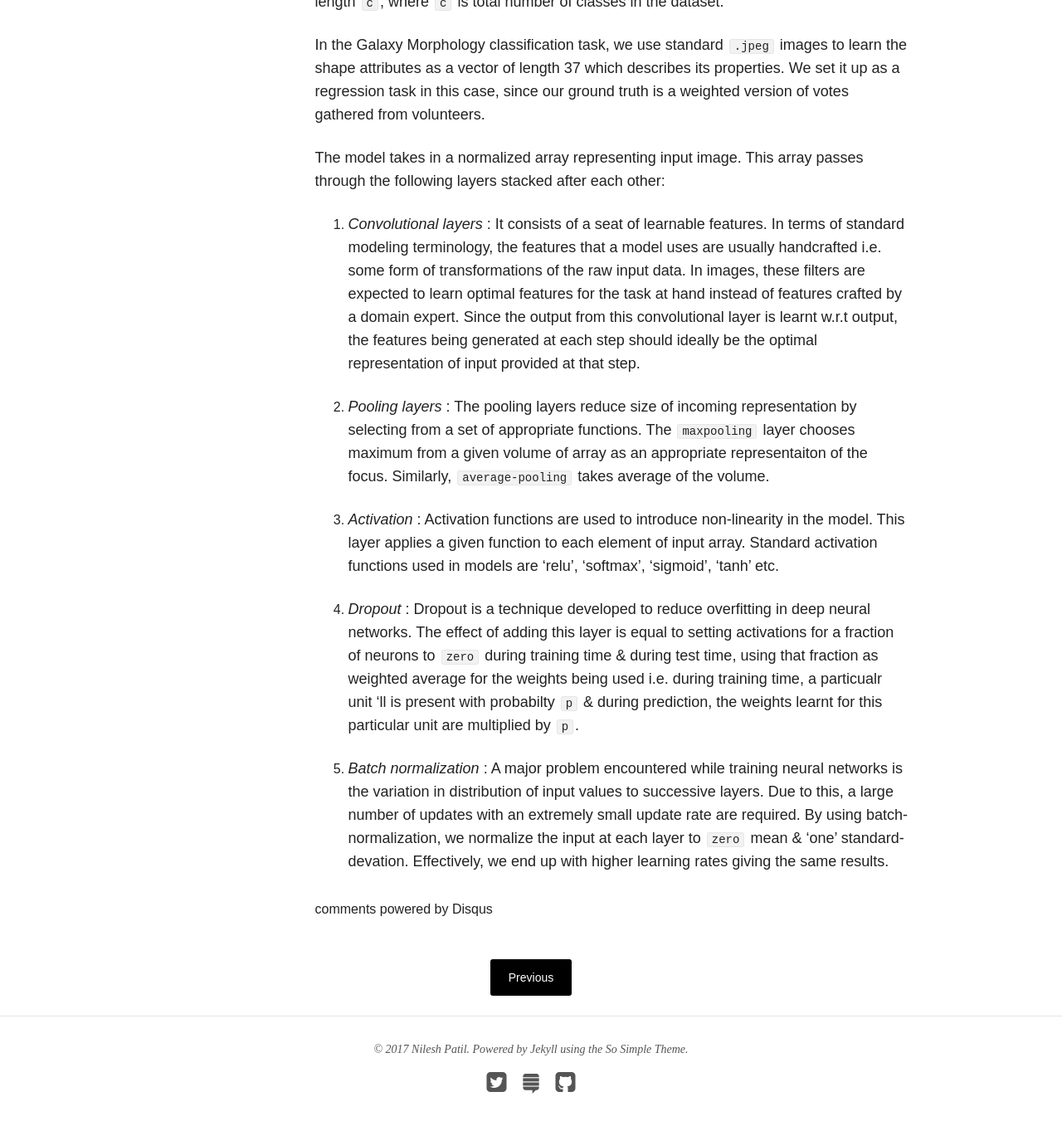
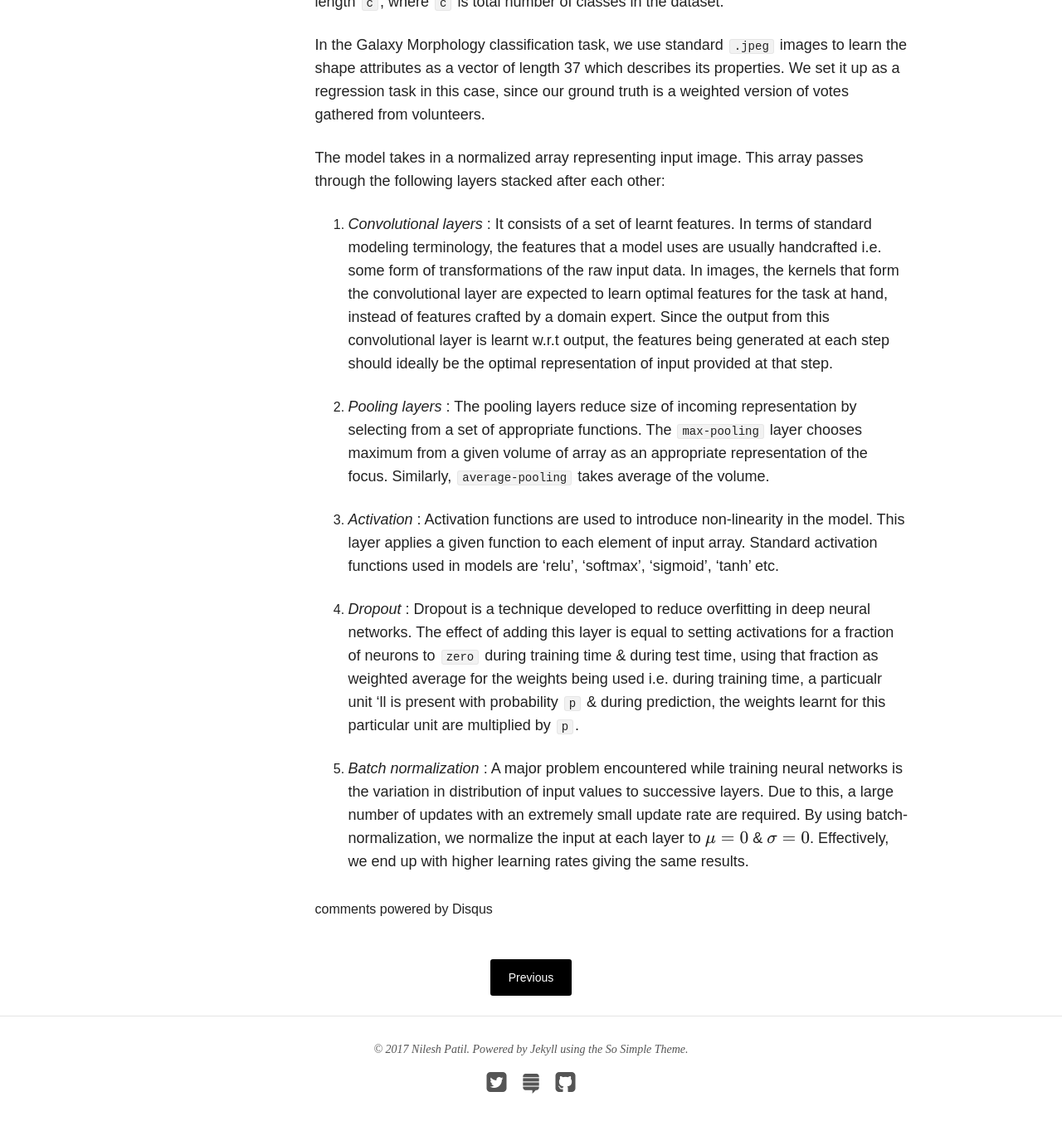
Before and after one commit to nilesh-patil/nilesh-patil.github.io, a Jekyll site: the page built from _posts/blog/2017-07-25-galactic-morphology-using-deep-learning.md, in a window 1280 px wide and 1400 px high, scrolled down 4011 px. Shown: the top 1357 px of the window at 83% size. Built offline with Jekyll 4.4.1, drawn with Linux system fonts in a browser that asks for light colours; nearby versions of some CDN libraries; formulas are drawn with MathJax 3; comment, search, counter and statistics services are not loaded.

Commit message:
updated galaxy

```diff
--- a/_posts/blog/2017-07-25-galactic-morphology-using-deep-learning.md
+++ b/_posts/blog/2017-07-25-galactic-morphology-using-deep-learning.md
@@ -61,12 +61,12 @@ In the Galaxy Morphology classification task, we use standard `.jpeg` images to
 The model takes in a normalized array representing input image. This array passes through the following layers stacked after each other:
 
 
-1. *Convolutional layers* : It consists of a seat of learnable features. In terms of standard modeling terminology, the features that a model uses are usually handcrafted i.e. some form of transformations of the raw input data. In images, these filters are expected to learn optimal features for the task at hand instead of features crafted by a domain expert. Since the output from this convolutional layer is learnt w.r.t output, the features being generated at each step should ideally be the optimal representation of input provided at that step.
+1. *Convolutional layers* : It consists of a set of learnt features. In terms of standard modeling terminology, the features that a model uses are usually handcrafted i.e. some form of transformations of the raw input data. In images, the kernels that form the convolutional layer are expected to learn optimal features for the task at hand, instead of features crafted by a domain expert. Since the output from this convolutional layer is learnt w.r.t output, the features being generated at each step should ideally be the optimal representation of input provided at that step.
 
-2. *Pooling layers* : The pooling layers reduce size of incoming representation by selecting from a set of appropriate functions. The `maxpooling` layer chooses maximum from a given volume of array as an appropriate representaiton of the focus. Similarly, `average-pooling` takes average of the volume.
+2. *Pooling layers* : The pooling layers reduce size of incoming representation by selecting from a set of appropriate functions. The `max-pooling` layer chooses maximum from a given volume of array as an appropriate representation of the focus. Similarly, `average-pooling` takes average of the volume.
 
 3. *Activation* : Activation functions are used to introduce non-linearity in the model. This layer applies a given function to each element of input array. Standard activation functions used in models are 'relu', 'softmax', 'sigmoid', 'tanh' etc.
 
-4. *Dropout* : Dropout is a technique developed to reduce overfitting in deep neural networks. The effect of adding this layer is equal to setting activations for a fraction of neurons to `zero` during training time & during test time, using that fraction as weighted average for the weights being used i.e. during training time, a particualr unit 'll is present with probabilty `p` & during prediction, the weights learnt for this particular unit are multiplied by `p`.
+4. *Dropout* : Dropout is a technique developed to reduce overfitting in deep neural networks. The effect of adding this layer is equal to setting activations for a fraction of neurons to `zero` during training time & during test time, using that fraction as weighted average for the weights being used i.e. during training time, a particualr unit 'll is present with probability `p` & during prediction, the weights learnt for this particular unit are multiplied by `p`.
 
-5. *Batch normalization* : A major problem encountered while training neural networks is the variation in distribution of input values to successive layers. Due to this, a large number of updates with an extremely small update rate are required. By using batch-normalization, we normalize the input at each layer to `zero` mean & 'one' standard-devation. Effectively, we end up with higher learning rates giving the same results.
+5. *Batch normalization* : A major problem encountered while training neural networks is the variation in distribution of input values to successive layers. Due to this, a large number of updates with an extremely small update rate are required. By using batch-normalization, we normalize the input at each layer to $$\mu=0$$ & $$\sigma=0$$. Effectively, we end up with higher learning rates giving the same results.
```
